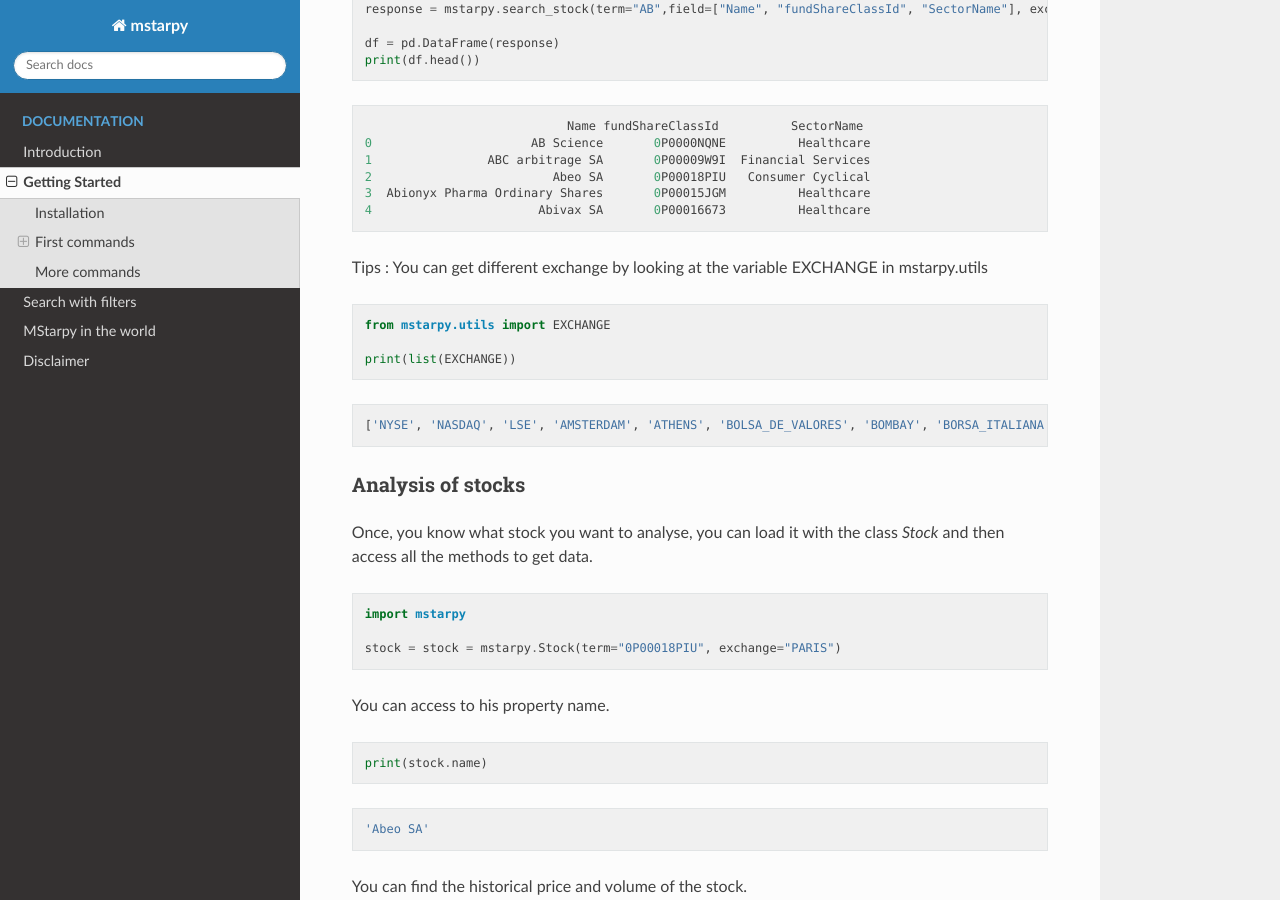
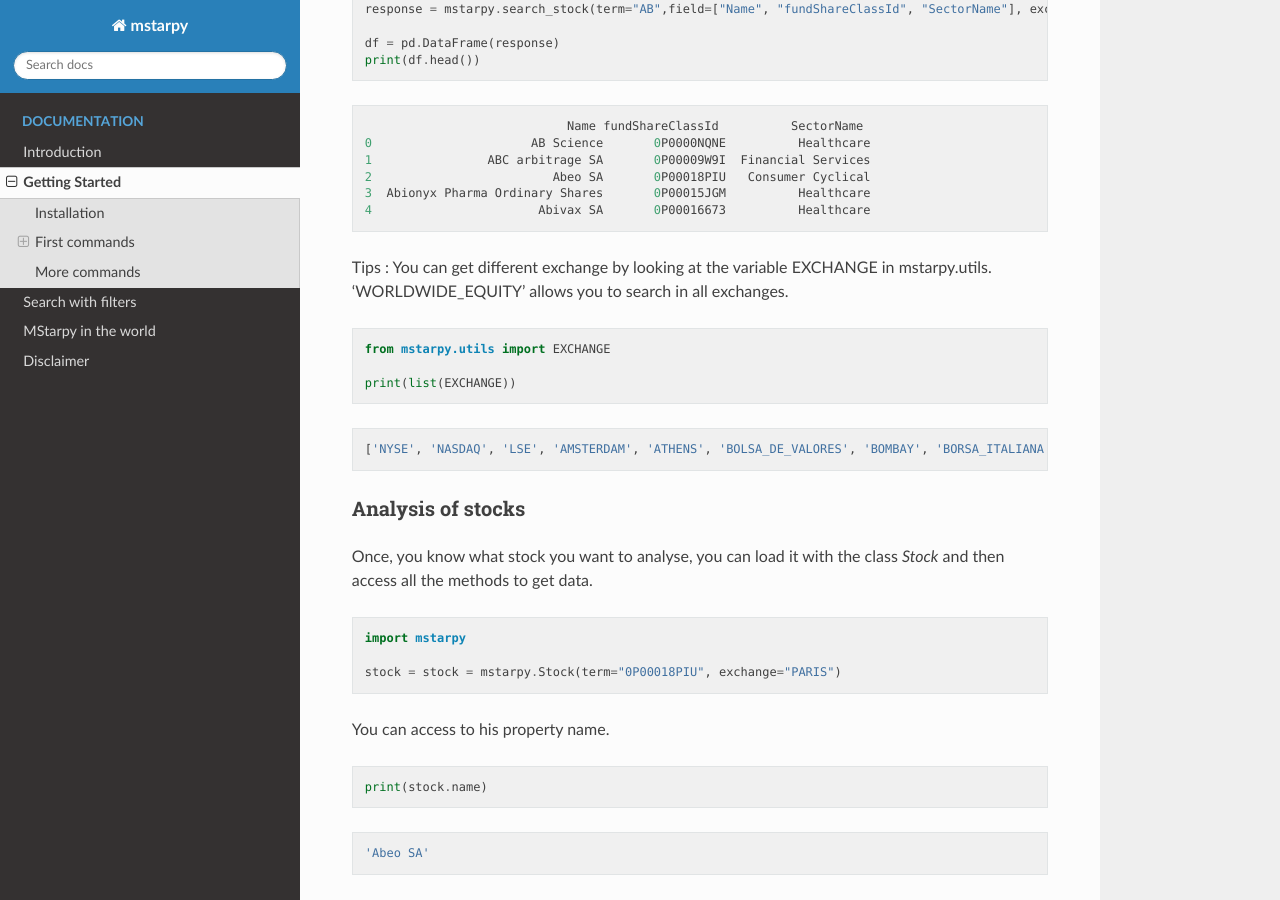
Before and after one commit to Mael-J/mstarpy, a Sphinx documentation site: the page built from docs/_info/getting_started.rst, in a window 1280 px wide and 900 px high, scrolled down 2600 px. Built offline with Sphinx 7.4.7 and the Read the Docs theme 2.0.0, drawn with Linux system fonts in a browser that asks for light colours.

Commit message:
world exchange

```diff
--- a/docs/_info/getting_started.rst
+++ b/docs/_info/getting_started.rst
@@ -153,7 +153,7 @@
     3  Abionyx Pharma Ordinary Shares       0P00015JGM          Healthcare
     4                       Abivax SA       0P00016673          Healthcare
 
-Tips : You can get different exchange by looking at the variable EXCHANGE in mstarpy.utils
+Tips : You can get different exchange by looking at the variable EXCHANGE in mstarpy.utils. 'WORLDWIDE_EQUITY' allows you to search in all exchanges.
 
 .. code-block:: python
 
@@ -163,7 +163,7 @@
 
 .. code-block:: python
 
-    ['NYSE', 'NASDAQ', 'LSE', 'AMSTERDAM', 'ATHENS', 'BOLSA_DE_VALORES', 'BOMBAY', 'BORSA_ITALIANA', 'BRUSSELS', 'COPENHAGEN', 'HELSINKI', 'ICELAND', 'INDIA', 'IPSX', 'IRELAND', 'ISTANBUL', 'LISBON', 'LUXEMBOURG', 'OSLO_BORS', 'PARIS', 'RIGA', 'SHANGAI', 'SHENZHEN', 'SINGAPORE', 'STOCKHOLM', 'SWISS', 'TAIWAN', 'TALLIN', 'THAILAND', 'TOKYO', 'VILNIUS', 'WARSAW', 'WIENER_BOERSE']
+    ['NYSE', 'NASDAQ', 'LSE', 'AMSTERDAM', 'ATHENS', 'BOLSA_DE_VALORES', 'BOMBAY', 'BORSA_ITALIANA', 'BRUSSELS', 'COPENHAGEN', 'HELSINKI', 'HONG-KONG', 'ICELAND', 'INDIA', 'IPSX', 'IRELAND', 'ISTANBUL', 'LISBON', 'LUXEMBOURG', 'OSLO_BORS', 'PARIS', 'RIGA', 'SHANGAI', 'SHENZHEN', 'SINGAPORE', 'STOCKHOLM', 'SWISS', 'TAIWAN', 'TALLIN', 'THAILAND', 'TOKYO', 'VILNIUS', 'WARSAW', 'WIENER_BOERSE', 'WORLDWIDE_EQUITY']
 
 
 Analysis of stocks
```
Also changed, not shown: test.py (+7 -5 lines).
